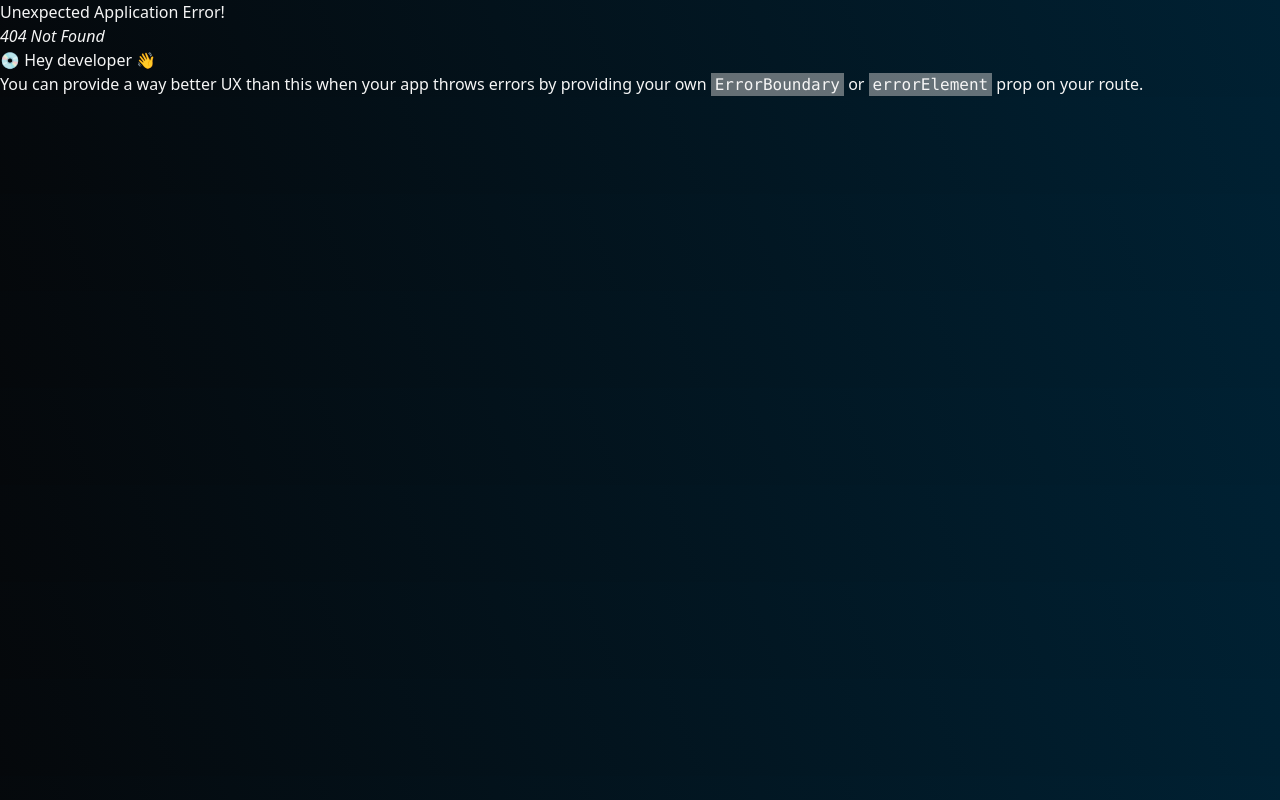
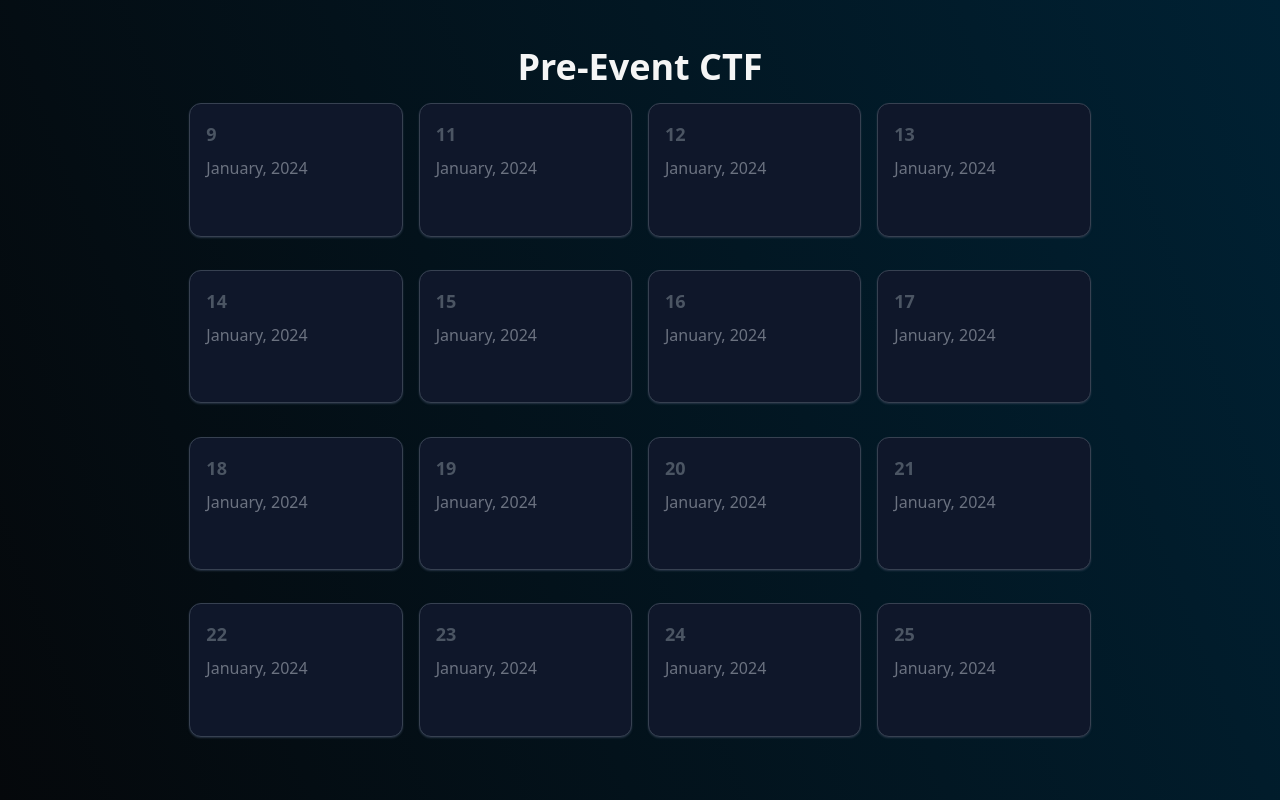
Before and after one commit to lugvitc/lugvitc-ctf, a React (Vite) app: page /preevent in a window 1280 px wide. Before the commit this address had no page. Built offline with nearby package versions, Linux system fonts and the light colour scheme; a web font is replaced by a local one.

Commit message:
date selector

```diff
--- a/package.json
+++ b/package.json
@@ -17,9 +17,12 @@
 		"typecheck": "tsc"
 	},
 	"dependencies": {
+		"axios": "^1.6.5",
+		"clsx": "^2.1.0",
 		"react": "^18.2.0",
 		"react-dom": "^18.2.0",
-		"react-router-dom": "^6.21.0"
+		"react-router-dom": "^6.21.0",
+		"tailwind-merge": "^2.2.0"
 	},
 	"devDependencies": {
 		"@types/react": "^18.2.15",
--- /dev/null
+++ b/src/PreEvent.tsx
@@ -0,0 +1,16 @@
+import { useState } from "react";
+import Dates from "./components/preevent/Dates";
+import Question from "./components/preevent/Question";
+
+export default function PreEvent() {
+    const [date, setDate] = useState<number>(0);
+
+	return (
+		<div className="flex flex-col justify-center items-center h-screen">
+            <h1 className="text-4xl font-bold">Pre-Event CTF</h1>
+            <div className="h-5/6 w-5/6">
+                {date === 0 ? (<Dates setDate={setDate} />) : (<Question date={date} />)}
+            </div>
+		</div>
+	);
+}
--- /dev/null
+++ b/src/components/preevent/Dates.tsx
@@ -0,0 +1,38 @@
+import cn from "../../lib/cn";
+
+const dates = [
+	9, 11, 12, 13, 14, 15, 16, 17, 18, 19, 20, 21, 22, 23, 24, 25,
+];
+
+export default function Dates({
+	setDate,
+}: {
+	setDate: (date: number) => void;
+}) {
+	const today = new Date().getDate();
+
+	const onDateClick = (date: number) => {
+		if (date === today) setDate(date);
+	};
+
+	return (
+		<div className="flex h-full w-full flex-wrap items-center justify-center">
+			{dates.map((date, i) => (
+				<div
+					key={i}
+					onClick={() => onDateClick(date)}
+					className={cn("flex h-1/5 w-1/5 m-2 flex-col top-0 rounded-xl border shadow-sm border-gray-700 bg-slate-900 shadow-slate-700/[.7] hover:bg-slate-900/[.5]", date !== today ? "cursor-not-allowed" : "cursor-pointer")}
+				>
+					<div className="p-4">
+						<h3 className={cn("text-lg font-bold", (date !== today ? "text-gray-600" : "text-white"))}>
+							{date}
+						</h3>
+						<p className={cn("mt-2 ", (date !== today ? "text-gray-500" : "text-gray-300"))}>
+							January, 2024
+						</p>
+					</div>
+				</div>
+			))}
+		</div>
+	);
+}
--- /dev/null
+++ b/src/components/preevent/Question.tsx
@@ -0,0 +1,22 @@
+import axios from "axios";
+import { useEffect, useState } from "react";
+
+export interface QuestionData {
+    question: string;
+    points: number;
+}
+
+export default function Question({ date }: { date: number }) {
+    const [question, setQuestion] = useState<QuestionData | null>(null);
+
+    useEffect(() => {
+        axios.get(`/ctf/question/${date}`).then((res: { data: QuestionData }) => {
+            setQuestion(res.data);
+        }).catch(() => {});
+    });
+
+    if (!question)
+        return (<>Loading...</>);
+
+    return (<></>);
+}
--- /dev/null
+++ b/src/lib/cn.tsx
@@ -0,0 +1,6 @@
+import { clsx, type ClassValue } from "clsx";
+import { twMerge } from "tailwind-merge";
+
+export default function cn(...args: ClassValue[]): string {
+    return twMerge(clsx(...args));
+}
--- a/src/main.tsx
+++ b/src/main.tsx
@@ -10,6 +10,7 @@ import {
 
 import "./index.css";
 import Rules from "./Rules.tsx";
+import PreEvent from "./PreEvent.tsx";
 
 // Read https://reactrouter.com/en/main/route/route
 // loaders and actions might be useful for you
@@ -22,6 +23,7 @@ const router = createBrowserRouter(
 			{/* <Route path="/leaderboard/" element="33" /> */}
 			{/* <Route path="/login" action={TeamLogin} element={<Login />}/> */}
 			<Route path="/rules" element={<Rules />} />
+			<Route path="/preevent" element={<PreEvent />} />
 		</Route>,
 	),
 );
```
Also changed, not shown: 1 other file (tests, documents, lock files or other folders).
